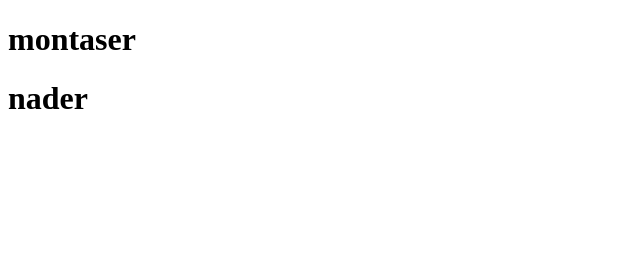
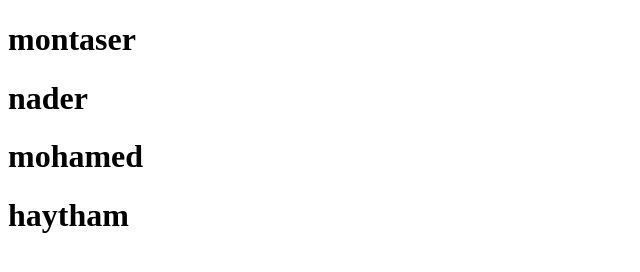
Before and after one commit to M-Abdelbadie189/test, a plain HTML site: page index.html in a window 1280 px wide. Shown: the whole page, without its empty margins (0-640 px from the left). Drawn offline with Linux system fonts and the light colour scheme.

Commit message:
mohamed branch

```diff
--- a/index.html
+++ b/index.html
@@ -8,6 +8,9 @@
 <body>
     <h1>montaser</h1>
     <h1>nader</h1>
+    <h1>mohamed</h1>
+    <h1>haytham
+    </h1>
 
 </body>
 </html>
```
